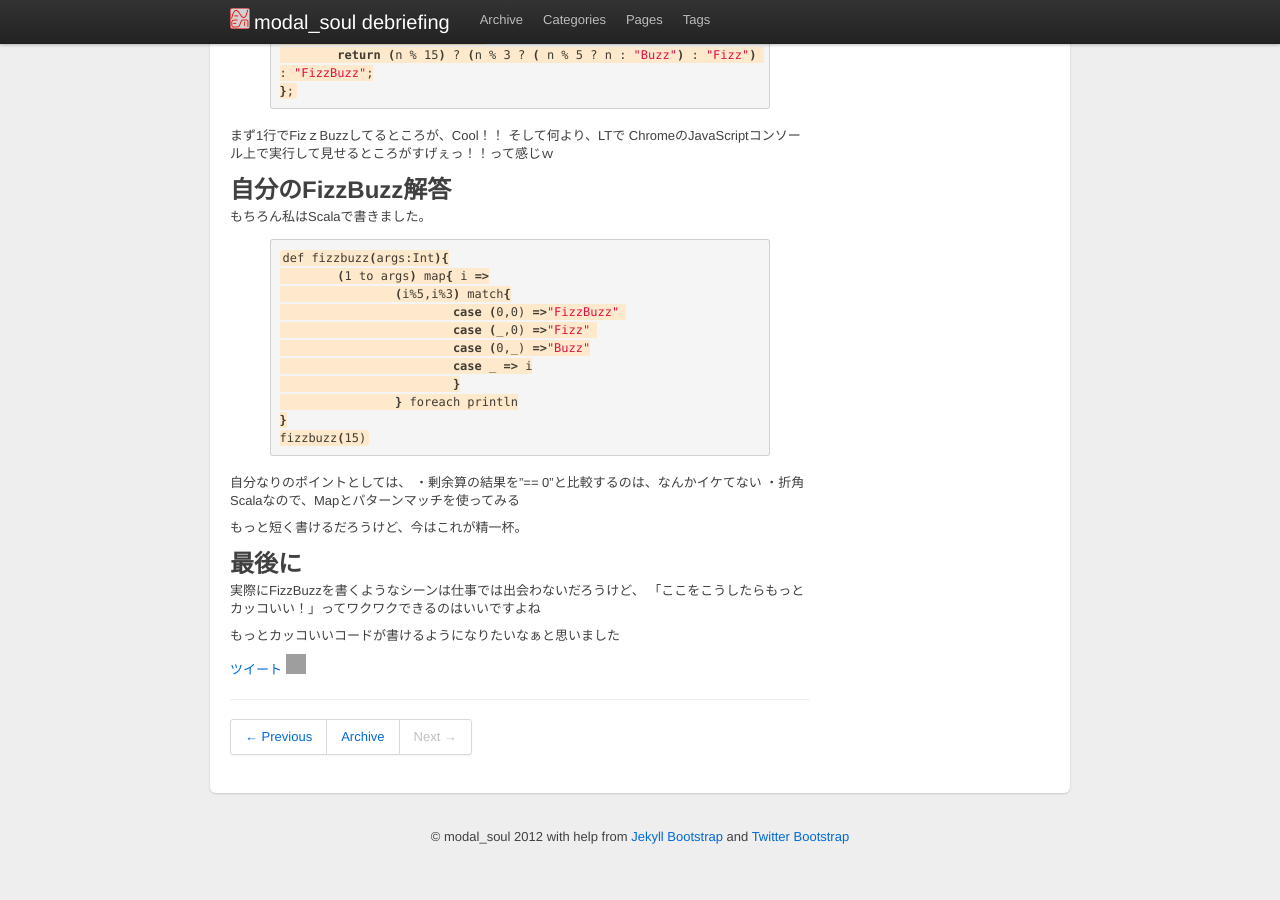
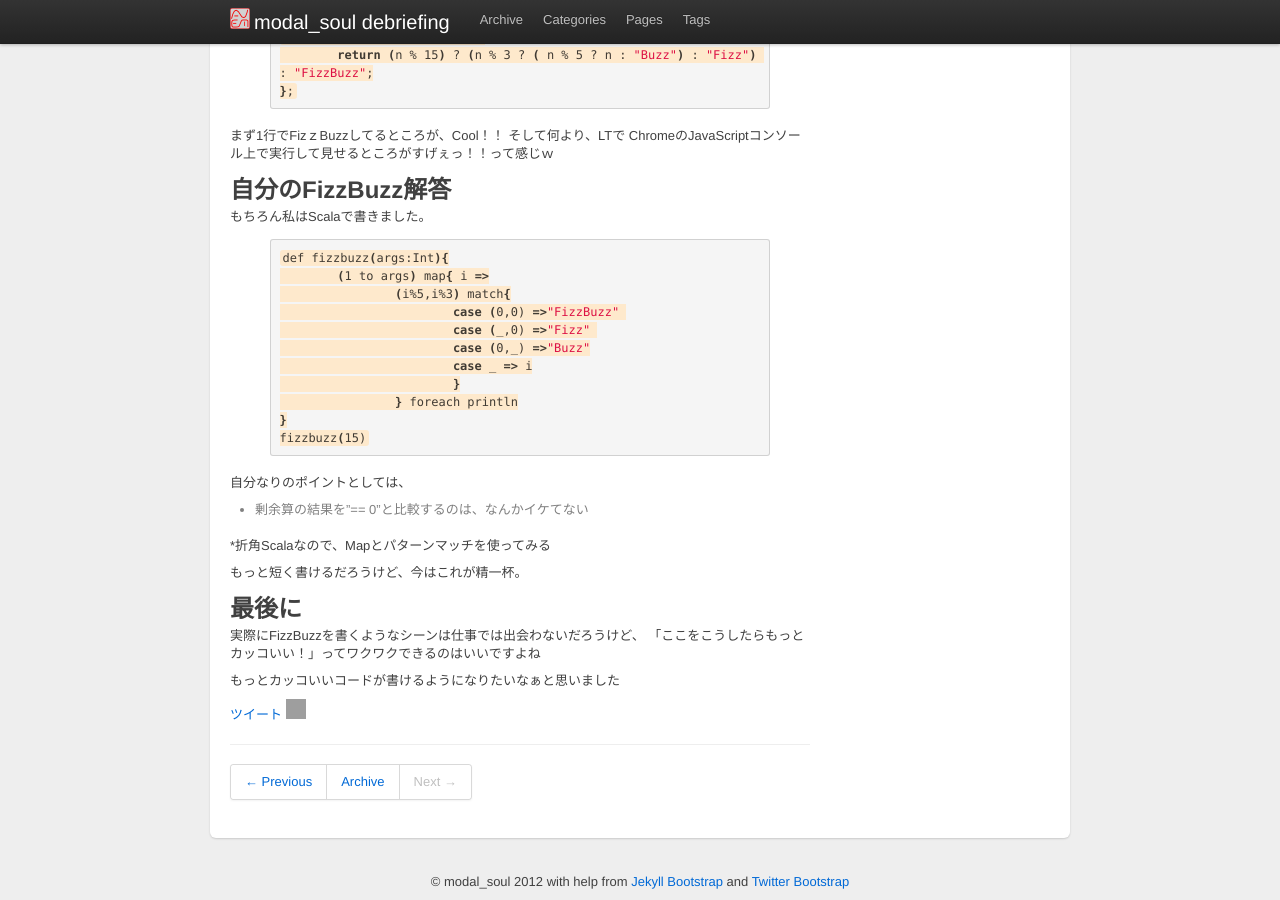
Before and after one commit to modalsoul/old-modalsoul.github.com, a Jekyll site: the page built from _posts/2012-01-24-fizz-buzz.md, in a window 1280 px wide and 900 px high, scrolled down 1925 px. Built offline with Jekyll 4.4.1, drawn with Linux system fonts in a browser that asks for light colours; comment, search, counter and statistics services are not loaded; before the commit the page ends 2780 px from its top, so only the background shows below that; grey boxes are pictures that could not be loaded.

Commit message:
edit fizzbuzz blog

```diff
--- a/_posts/2012-01-24-fizz-buzz.md
+++ b/_posts/2012-01-24-fizz-buzz.md
@@ -111,8 +111,10 @@ def fizzbuzz(args:Int){
 fizzbuzz(15)
 {% endhighlight %}
 自分なりのポイントとしては、
-・剰余算の結果を"== 0"と比較するのは、なんかイケてない
-・折角Scalaなので、Mapとパターンマッチを使ってみる
+
+* 剰余算の結果を"== 0"と比較するのは、なんかイケてない
+
+*折角Scalaなので、Mapとパターンマッチを使ってみる
 
 もっと短く書けるだろうけど、今はこれが精一杯。
 
```
